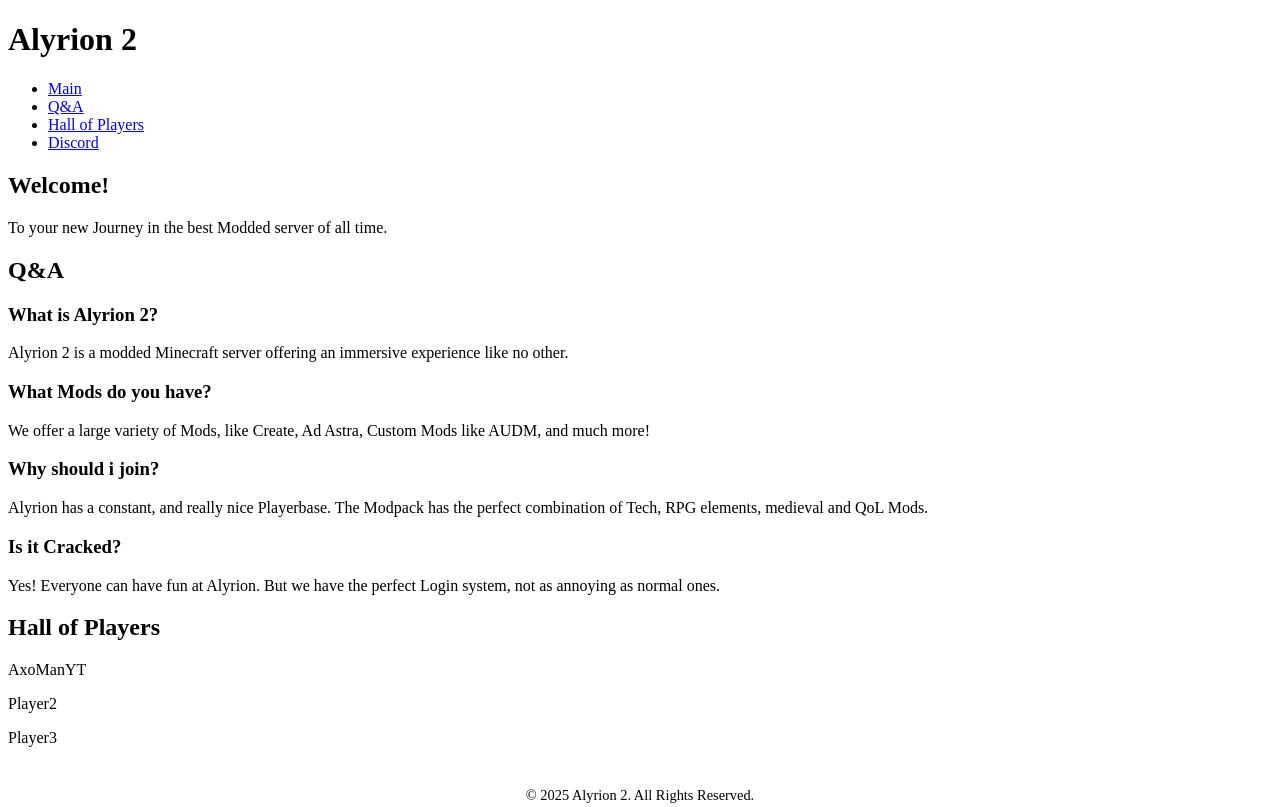
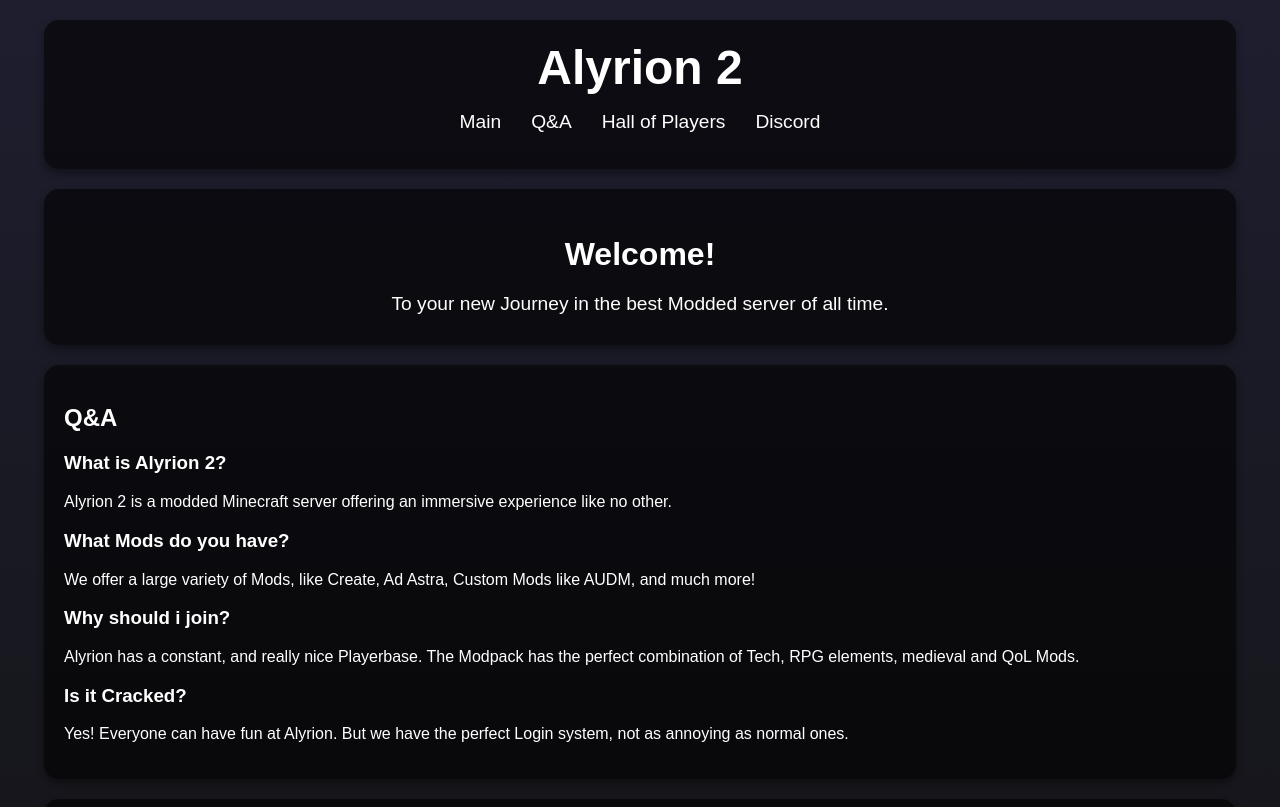
Before and after one commit to AxoIsAxo/alyrionmc, a plain HTML site: page index.html in a window 1280 px wide. Shown: the top 807 px of the page. Drawn offline with Linux system fonts and the light colour scheme.

Commit message:
Update styles.css

```diff
--- a/styles.css
+++ b/styles.css
@@ -1,20 +1,101 @@
-/* Bestehendes Design bleibt erhalten */
+/* Allgemeine Stile (bestehend) */
+body {
+    font-family: 'Arial', sans-serif;
+    background: linear-gradient(to bottom, #1e1e2f, #121212);
+    color: white;
+    margin: 0;
+    padding: 0;
+}
 
-/* Wiki-spezifische Ergänzungen */
-#wiki-main h2, #categories h2, #featured h2 {
+header, section, footer {
+    margin: 20px auto;
+    padding: 20px;
+    width: 90%;
+    max-width: 1200px;
+}
+
+.transparent-box {
+    background: rgba(0, 0, 0, 0.6);
+    border-radius: 15px;
+    box-shadow: 0 4px 8px rgba(0, 0, 0, 0.4);
+}
+
+/* Wiki-spezifische Stile */
+header {
+    text-align: center;
+}
+
+header h1 {
+    margin: 0;
+    font-size: 3em;
+}
+
+header p {
+    margin-top: 5px;
+    font-size: 1.2em;
+    color: rgba(255, 255, 255, 0.7);
+}
+
+nav ul {
+    display: flex;
+    justify-content: center;
+    list-style: none;
+    padding: 0;
+}
+
+nav ul li {
+    margin: 0 15px;
+}
+
+nav ul li a {
+    color: white;
+    text-decoration: none;
+    font-size: 1.2em;
+}
+
+nav ul li a:hover {
+    text-decoration: underline;
+}
+
+/* Wiki Main Section */
+#main h2, #categories h2, #featured h2 {
     text-align: center;
     font-size: 2em;
     margin-bottom: 20px;
 }
 
-/* Grid für Kategorien */
+#main p {
+    text-align: center;
+    margin: 10px 0;
+    font-size: 1.2em;
+}
+
+.btn {
+    display: inline-block;
+    margin-top: 10px;
+    padding: 10px 20px;
+    font-size: 1em;
+    color: white;
+    background: rgba(0, 122, 204, 0.8); /* Einheitliche Buttons */
+    border-radius: 5px;
+    text-decoration: none;
+    transition: background 0.2s;
+    text-align: center;
+}
+
+.btn:hover {
+    background: rgba(0, 122, 204, 1);
+}
+
+/* Kategorien und Featured Grid */
 .category-grid, .featured-grid {
     display: grid;
     grid-template-columns: repeat(auto-fit, minmax(250px, 1fr));
     gap: 20px;
+    margin-top: 20px;
 }
 
-/* Kategorie- und Artikel-Boxen */
+/* Kategorie- und Featured Boxen */
 .category, .featured-article {
     background: rgba(255, 255, 255, 0.1); /* Transparenter Look */
     border-radius: 10px;
@@ -28,24 +109,17 @@
     transform: scale(1.05);
 }
 
-/* Buttons */
-.btn {
-    display: inline-block;
-    margin-top: 10px;
-    padding: 10px 20px;
-    font-size: 1em;
-    color: white;
-    background: rgba(0, 122, 204, 0.8); /* Passend zum Stil */
-    border-radius: 5px;
-    text-decoration: none;
-    transition: background 0.2s;
+.category h3, .featured-article h3 {
+    margin: 10px 0;
+    font-size: 1.5em;
 }
 
-.btn:hover {
-    background: rgba(0, 122, 204, 1);
+.category p, .featured-article p {
+    font-size: 1em;
+    color: rgba(255, 255, 255, 0.8);
 }
 
-/* Wiki Footer */
+/* Footer */
 footer {
     margin-top: 40px;
     text-align: center;
```
